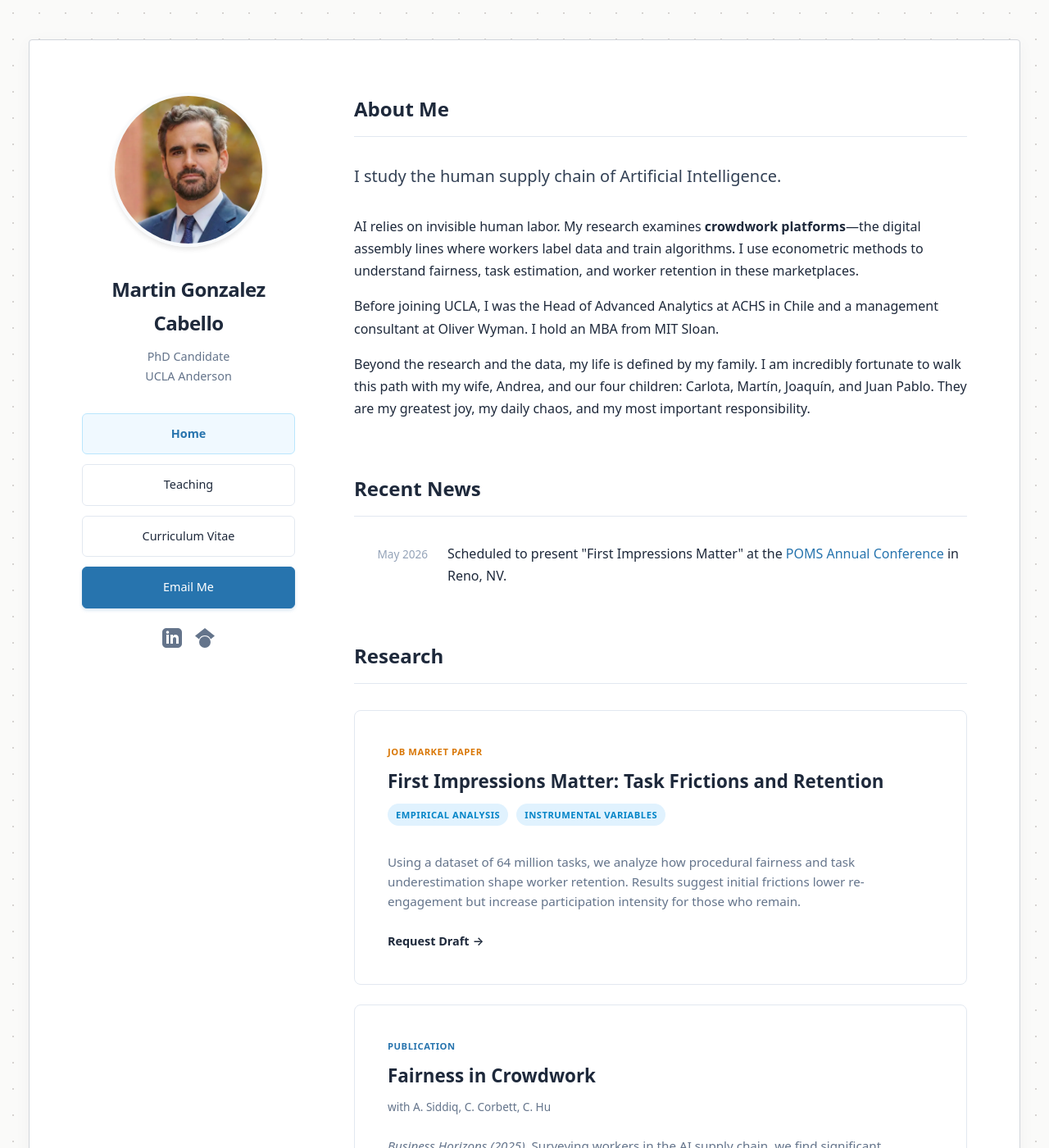
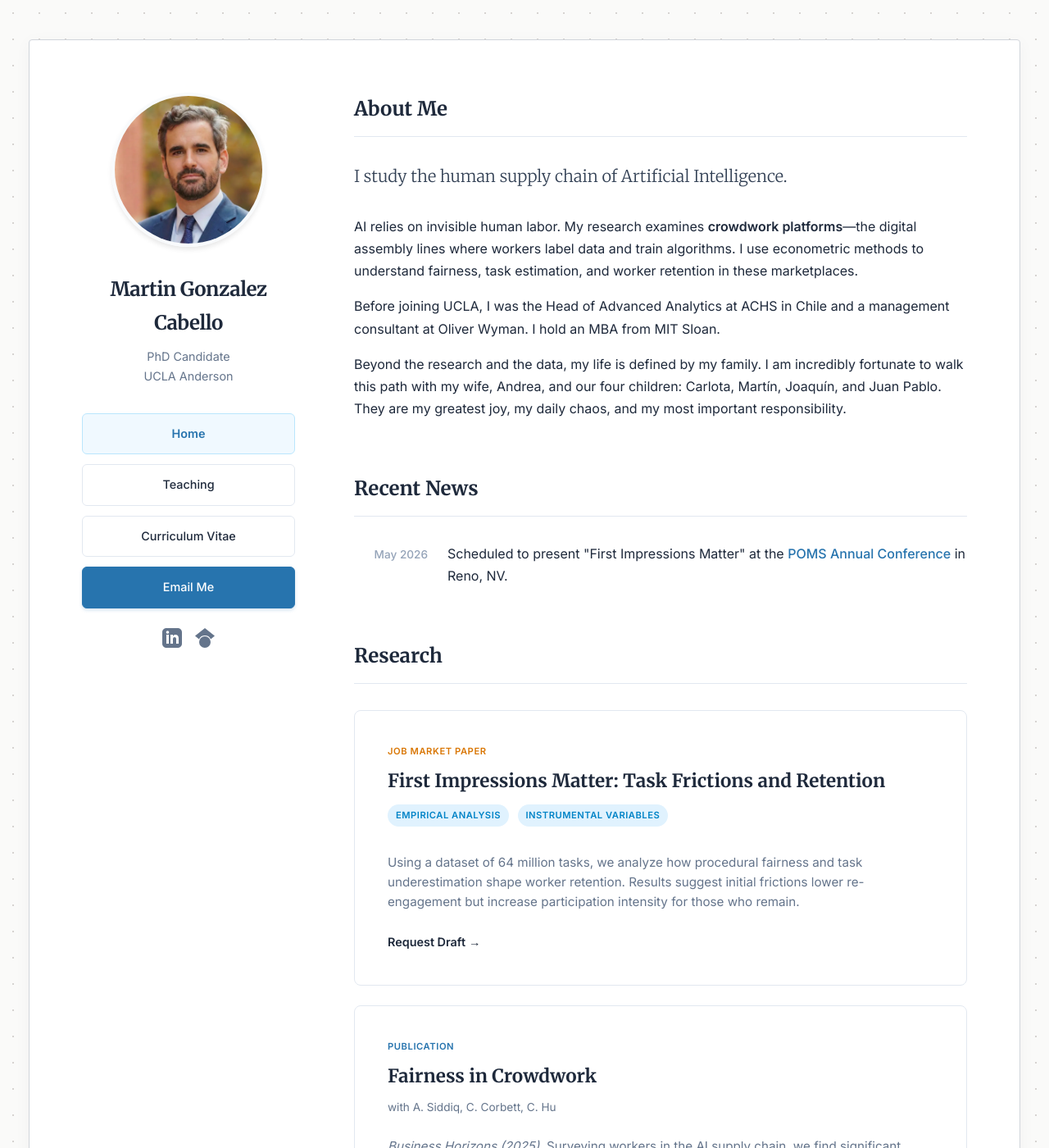
Before and after one commit to martins73/research-site, a Jekyll site: the page built from index.html, in a window 1280 px wide and 1400 px high. Shown: the whole window at 82% size. Built offline with Jekyll 4.4.1, drawn with Linux system fonts in a browser that asks for light colours.

Commit message:
Update font families in default layout

```diff
--- a/_layouts/default.html
+++ b/_layouts/default.html
@@ -20,6 +20,10 @@
     <title>{{ page.title }} | Martin Gonzalez Cabello</title>
     <link rel="icon" type="image/png" href="/assets/favicon.png">
 
+    <link rel="preconnect" href="https://fonts.googleapis.com">
+    <link rel="preconnect" href="https://fonts.gstatic.com" crossorigin>
+    <link href="https://fonts.googleapis.com/css2?family=Inter:wght@300;400;500;600&family=Merriweather:ital,wght@0,300;0,400;0,700;1,300&display=swap" rel="stylesheet">
+
     <style>
         /* DESIGN SYSTEM: Unified Academic Paper */
         :root {
@@ -37,7 +41,7 @@
 
         /* 1. GLOBAL STYLES */
         body {
-            font-family: system-ui, -apple-system, "Segoe UI", Roboto, Helvetica, Arial, sans-serif;
+            font-family: 'Inter', sans-serif;
             color: var(--text-main);
             line-height: 1.7;
             margin: 0; padding: 0;
@@ -53,8 +57,7 @@
         }
 
         h1, h2, h3, .name {
-            font-family: system-ui, -apple-system, "Segoe UI", Roboto, Helvetica, Arial, sans-serif;
-            font-weight: 600; /* Keeps them bold without needing a bold font file */
+            font-family: 'Merriweather', serif;
         }
 
         /* 2. THE UNIFIED CONTAINER (The Single Sheet of Paper) */
@@ -121,12 +124,12 @@
         }
 
         .name { font-size: 1.5rem; font-weight: 700; margin: 0 0 0.5rem 0; color: #1e293b; letter-spacing: -0.5px; }
-        .affiliation { font-size: 0.9rem; color: var(--text-light); margin-bottom: 2rem; font-family: inherit; }
+        .affiliation { font-size: 0.9rem; color: var(--text-light); margin-bottom: 2rem; font-family: 'Inter', sans-serif; }
 
         .sidebar-btn {
             display: flex; align-items: center; justify-content: center; width: 100%; padding: 0.75rem 0; margin-bottom: 0.75rem; border-radius: 6px;
             text-decoration: none; font-size: 0.9rem; font-weight: 500; box-sizing: border-box; transition: all 0.2s;
-            font-family: inherit;
+            font-family: 'Inter', sans-serif;
         }
 
         .btn-primary { background-color: var(--accent); color: white; border: 1px solid var(--accent); box-shadow: 0 2px 4px rgba(39, 116, 174, 0.2); }
@@ -156,7 +159,7 @@
             font-weight: 300;
             line-height: 1.6;
             margin-bottom: 2rem;
-            font-family: inherit;
+            font-family: 'Merriweather', serif;
         }
 
         /* 3. UPDATED: 4x1 WIDE LIST VIEW */
@@ -201,13 +204,13 @@
             font-weight: 700;
             margin-bottom: 0.75rem;
             display: inline-block;
-            font-family: inherit;
+            font-family: 'Inter', sans-serif;
         }
 
         .paper-tag.job-market { color: #D97706; }
 
         .card-title {
-            font-family: inherit;
+            font-family: 'Merriweather', serif;
             font-size: 1.4rem; /* Larger title */
             font-weight: 700;
             margin: 0 0 0.75rem 0;
@@ -234,7 +237,7 @@
         /* 4. LIST STYLES */
         .news-list { list-style: none; padding: 0; }
         .news-item { display: grid; grid-template-columns: 90px 1fr; gap: 1.5rem; margin-bottom: 1.25rem; align-items: baseline; }
-        .news-date { font-family: inherit; font-weight: 500; color: #94a3b8; font-size: 0.85rem; text-align: right; }
+        .news-date { font-family: 'Inter', sans-serif; font-weight: 500; color: #94a3b8; font-size: 0.85rem; text-align: right; }
         .news-text { font-size: 1rem; color: var(--text-main); }
 
         .cv-entry { margin-bottom: 2rem; padding-left: 1rem; border-left: 2px solid transparent; transition: border 0.2s; }
@@ -246,7 +249,7 @@
         .tech-badge {
             display: inline-block;
             font-size: 0.7rem;
-            font-family: inherit;
+            font-family: 'Inter', sans-serif;
             font-weight: 600;
             text-transform: uppercase;
             letter-spacing: 0.5px;
```
